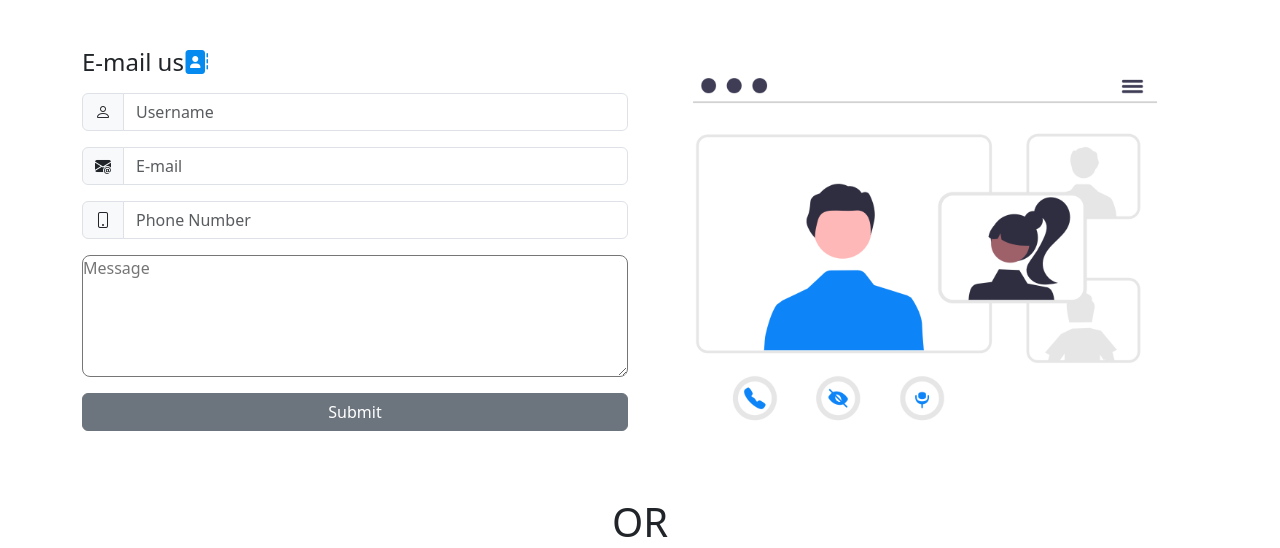
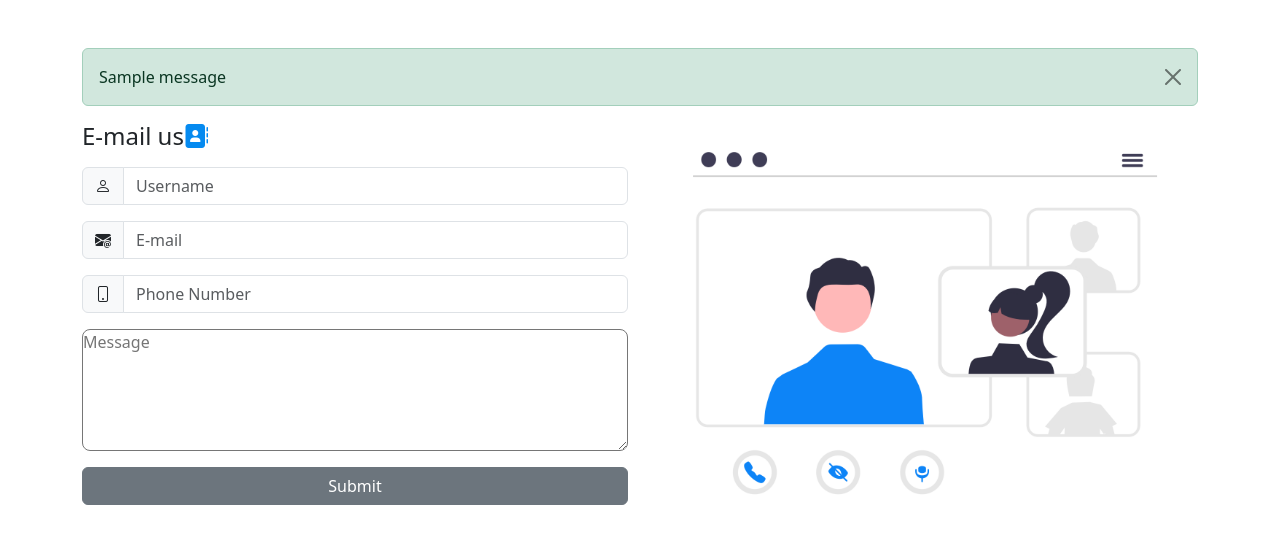
Before and after one commit to ChizzyJr/Villaworld, a Django app: page /contact in a window 1280 px wide. Shown: the part 71-619 px from the top of the page. Run offline with Django 5.2, Linux system fonts and the light colour scheme; one stand-in notice (Sample message) is shown; some libraries are stand-ins or nearby versions.

Commit message:
Fix contact form email delivery

```diff
--- a/templates/Apps/contact.html
+++ b/templates/Apps/contact.html
@@ -7,6 +7,16 @@
 {% block content %}
 <section id="contact" >
     <div class="container my-5">
+
+{% if messages %}
+  {% for message in messages %}
+    <div class="alert alert-{{ message.tags }} alert-dismissible fade show" role="alert">
+      {{ message }}
+      <button type="button" class="btn-close" data-bs-dismiss="alert" aria-label="Close"></button>
+    </div>
+  {% endfor %}
+{% endif %}
+
       <div class="row">
         <div class="col-md-6">
           <h4>E-mail us<i class="fa-solid fa-address-book" style="color: #058af0;"></i></h4>
--- a/villapp/views.py
+++ b/villapp/views.py
@@ -1,5 +1,8 @@
-from django.shortcuts import render
+from django.shortcuts import render, redirect
 from .models import Manufacturer
+from django.conf import settings
+from django.contrib import messages
+from django.core.mail import EmailMessage
 
 # Create your views here.
 def index(request):
@@ -10,11 +13,57 @@ def about(request):
     return render (request, 'Apps/about.html')
 
 
+
 def contact(request):
     if request.method == 'POST':
-        print(request.POST)
+        name = request.POST.get('username', '').strip()
+        email = request.POST.get('email', '').strip()
+        phone = request.POST.get('phone', '').strip()
+        message = request.POST.get('message', '').strip()
+
+        if not all([name, email, message]):
+            messages.error(
+                request,
+                'Please provide your name, email address, and message.'
+            )
+            return redirect('contact')
+
+        subject = f'New website enquiry from {name}'
+        email_message = (
+            f'Name: {name}\n'
+            f'Customer email: {email}\n'
+            f'Phone: {phone or "Not provided"}\n\n'
+            f'Message:\n{message}'
+        )
+
+
+        try:
+            email = EmailMessage(
+                subject=subject,
+                body=email_message,
+                from_email=settings.DEFAULT_FROM_EMAIL,
+                to=[settings.CONTACT_EMAIL],
+                reply_to=[email],
+            )
+            email.send(fail_silently=False)
+
+            messages.success(
+                request,
+                'Thank you! Your enquiry has been sent successfully.'
+            )
+        except Exception as e:
+            print("EMAIL SENDING ERROR:", repr(e))
+            messages.error(
+                request,
+                'Sorry, we could not send your enquiry right now. '
+                'Please try again later or contact us by phone.'
+            )
+
+
+        return redirect('contact')
 
     return render(request, 'Apps/contact.html')
+
 
 def rides(request):
     vehicles = Manufacturer.objects.all()
```
Also changed, not shown: villapro/settings.py (+13 -0 lines).
